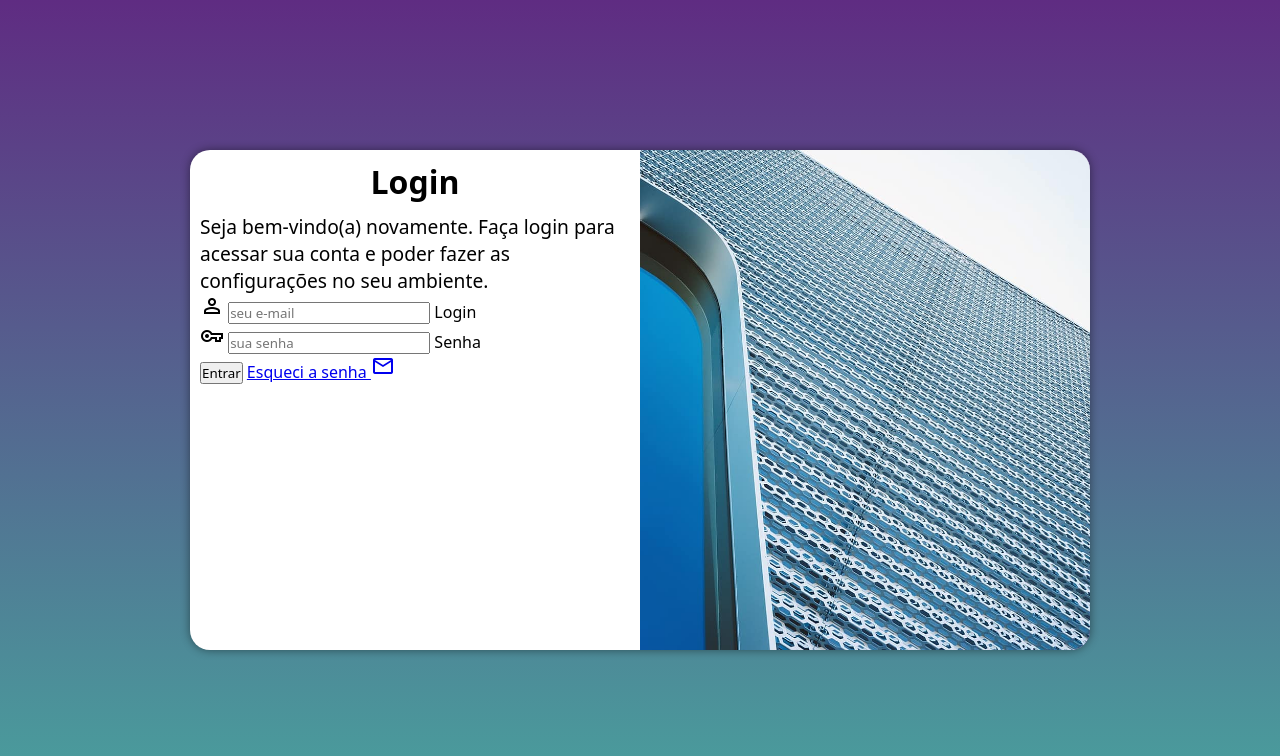
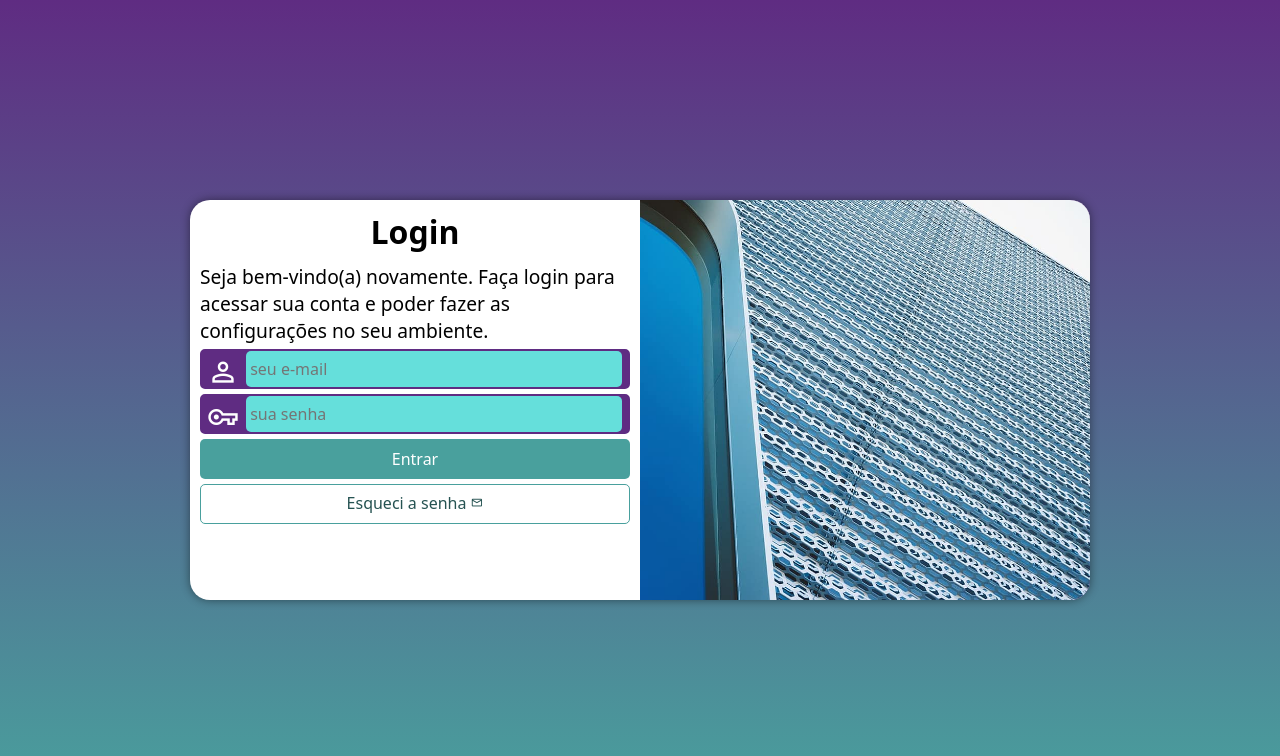
Before and after one commit to AndreKvlh/projeto-login, a plain HTML site: page index.html in a window 1280 px wide. Drawn offline with nearby package versions, Linux system fonts and the light colour scheme.

Commit message:
Finalização projeto login com aula

```diff
--- a/estilos/media-query.css
+++ b/estilos/media-query.css
@@ -13,6 +13,7 @@
 
     section#login {
         width: 80vw;
+        height: 300px;
     }
 
     #imagem {
@@ -34,6 +35,7 @@
 
     section#login {
         width: 900px;
+        height: 400px;
     }
 
     #imagem {
--- a/estilos/style.css
+++ b/estilos/style.css
@@ -28,7 +28,7 @@ main {
 section#login {
     background-color: white;
     width: 250px;
-    height: 500px;
+    height: 515px;
     border-radius: 20px;
     box-shadow: 0 0 10px rgba(0, 0, 0, 0.452);
 
@@ -64,3 +64,79 @@ section#login div {
 #formulario p {
     font-size: 0.8em;
 }
+
+form .campo {
+    background-color: #5f2c82;
+    border: 2px solid #5f2c82;
+    display: block;
+    width: 100%;
+    height: 40px;
+    border-radius: 5px;
+    margin: 5px 0;
+}
+
+.campo label {
+    display: none;
+}
+
+.campo span {
+    color: white;
+    /*background-color: black;*/
+    font-size: 2em;
+    width: 40px;
+    padding: 5px;
+}
+
+.campo input {
+    background-color: #65dfdb;
+    font-size: 1em;
+    width: calc(100% - 50px);
+    height: 100%;
+    transform: translateY(-13px);
+    border: 0;
+    border-radius: 5px;
+    padding: 4px;
+}
+
+.campo input:focus-within {
+    background-color: white;
+}
+
+form input[type=submit] {
+    display: block;
+    font-size: 1em;
+    width: 100%;
+    height: 40px;
+    background-color: #49a09d;
+    color: white;
+    border: none;
+    border-radius: 5px;
+    cursor: pointer;
+}
+
+form input[type=submit]:hover {
+    background-color: #265352;
+}
+
+form .botao {
+    display: block;
+    text-align: center;
+    font-size: 1em;
+    width: 100%;
+    height: 40px;
+    padding-top: 7px;
+    margin-top: 5px;
+    background-color: white;
+    color: #265352;
+    border: 1px solid #49a09d;
+    border-radius: 5px;
+    text-decoration: none;
+}
+
+form .botao:hover {
+    background-color: #65d6d2;
+}
+
+form > a.botao > span {
+    font-size: 0.8em;
+}
--- a/index.html
+++ b/index.html
@@ -29,7 +29,7 @@
                        <label for="isenha">Senha</label>
                     </div>
                     <input type="submit" value="Entrar">
-                    <a href="esqueci.html">
+                    <a href="esqueci.html" class="botao">
                         Esqueci a senha <span class="material-symbols-outlined">mail</span>
                     </a>
                 </form>
```
